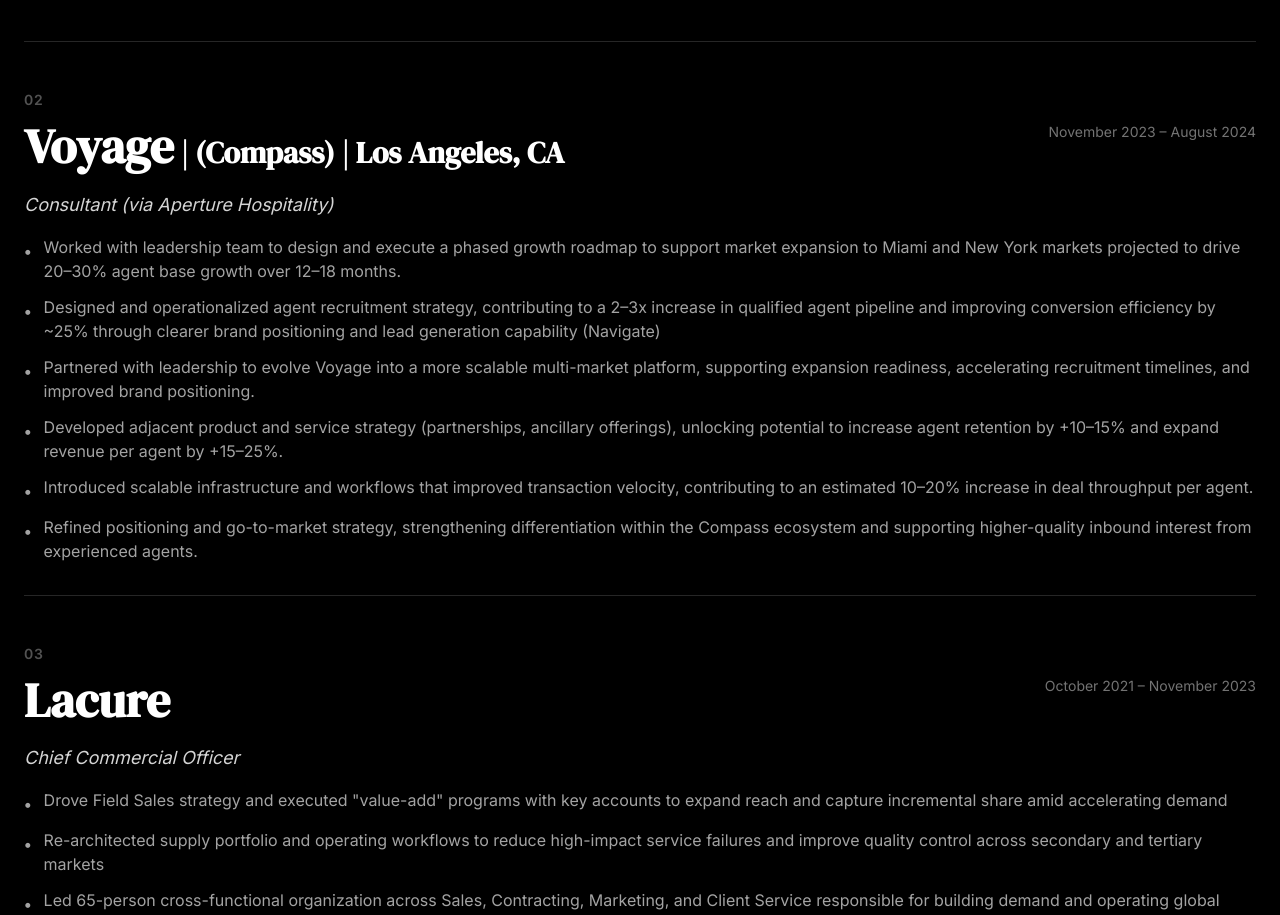
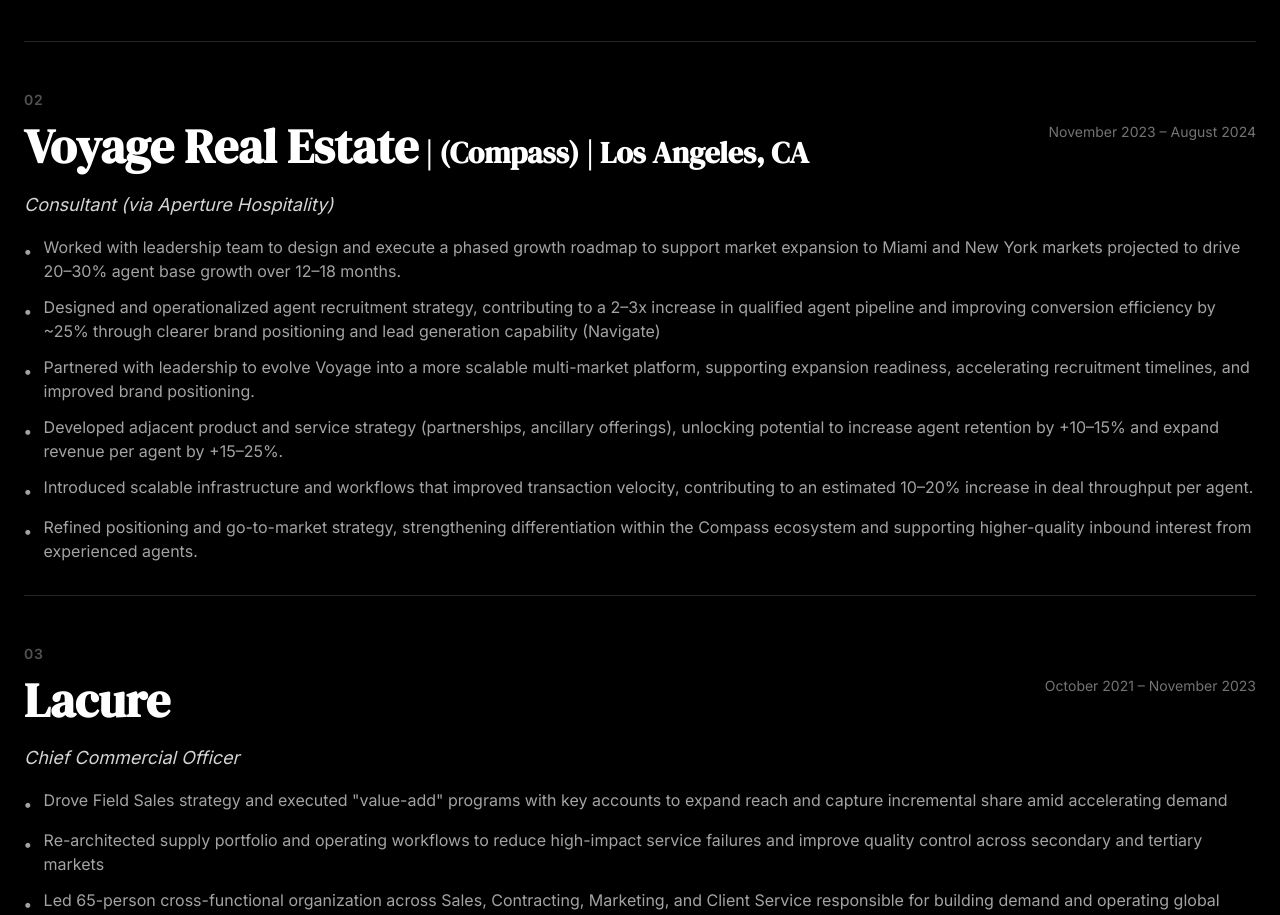
Before and after one commit to letsnavigatebmw/brandonmweaver, a React (Vite) app: page / in a window 1280 px wide. Shown: the part 3900-4815 px from the top of the page. Built offline with nearby package versions, Linux system fonts and the light colour scheme.

Commit message:
Update company name to Voyage Real Estate

```diff
--- a/src/components/Projects.jsx
+++ b/src/components/Projects.jsx
@@ -21,7 +21,7 @@ export default function Projects() {
       ],
     },
     {
-      name: 'Voyage',
+      name: 'Voyage Real Estate',
       location: '(Compass) | Los Angeles, CA',
       logo: '/voyage-logo.png',
       url: 'https://www.voyageretail.com/',
```
